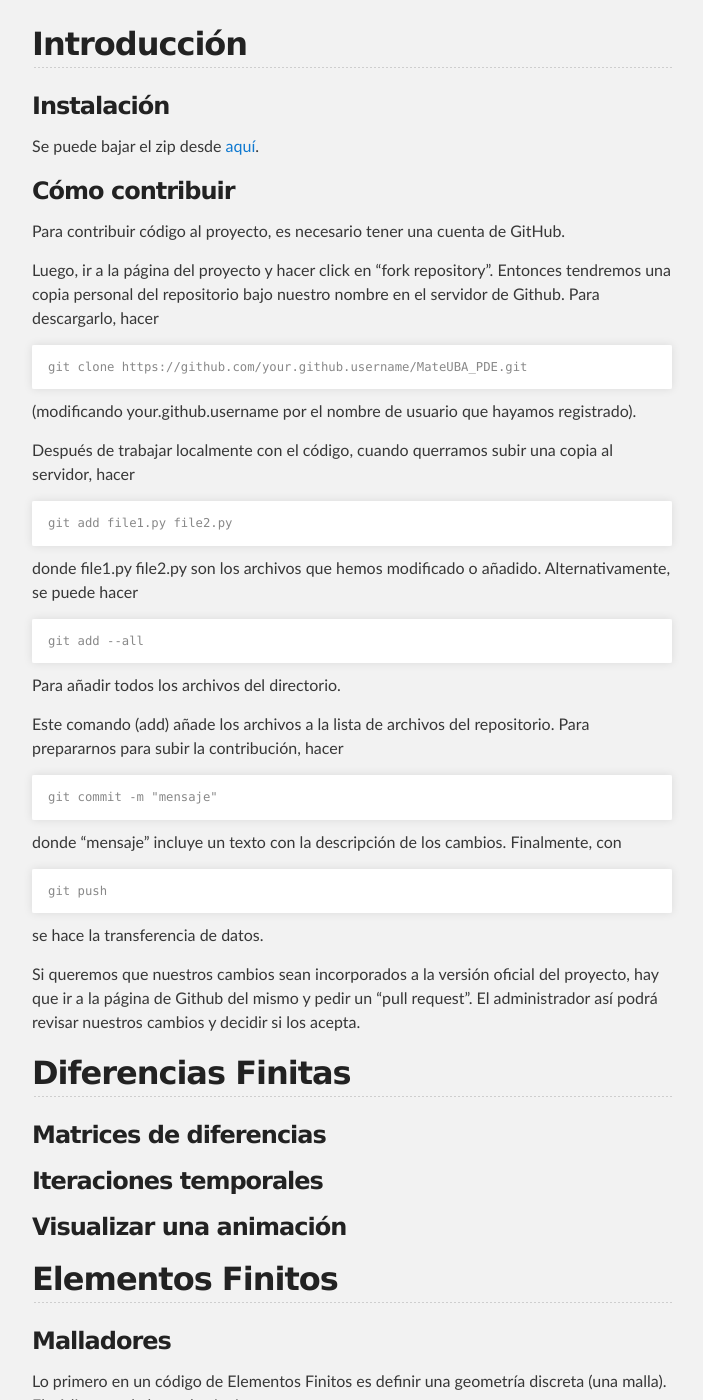
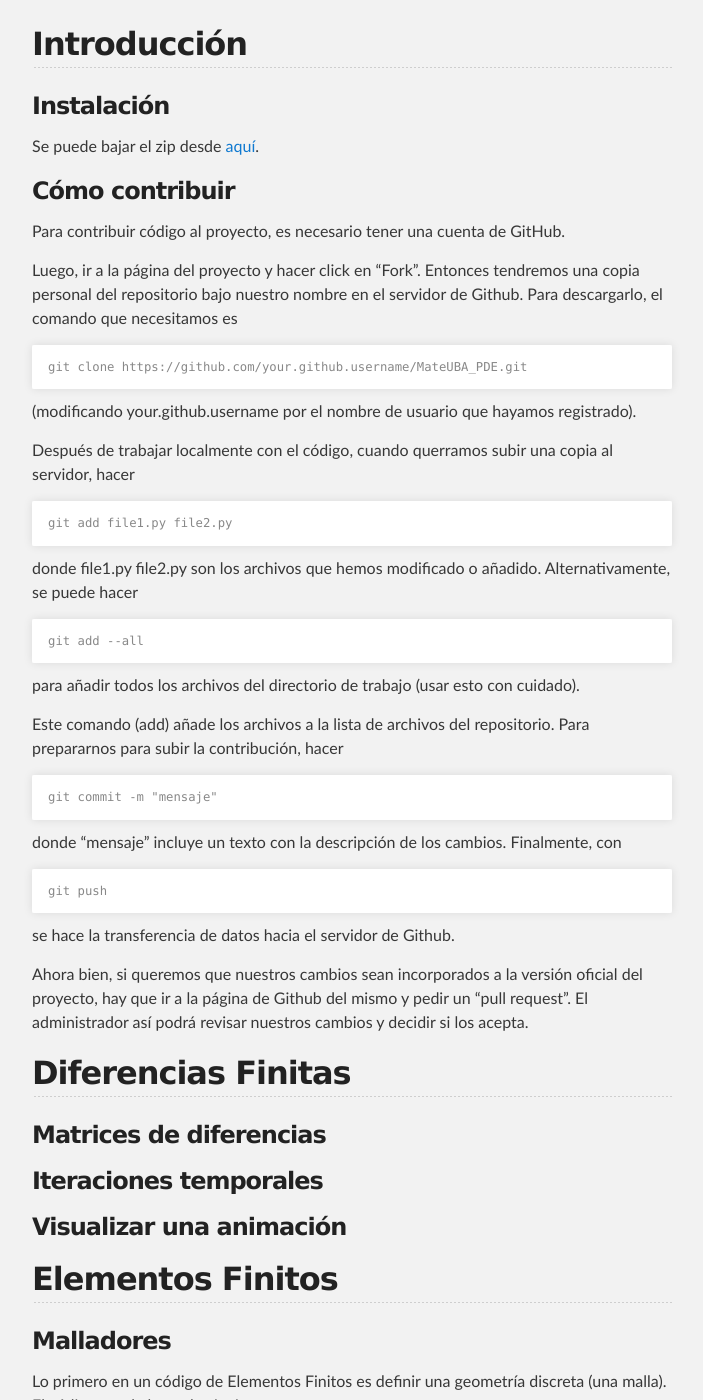
Before and after one commit to mascondosa/MateUBA_PDE, a Jekyll site: the page built from docs/index.md, in a window 1280 px wide and 1400 px high, scrolled down 384 px. Shown: the whole window, without its empty margins (288-991 px from the left). Built offline with Jekyll 4.4.1, drawn with Linux system fonts in a browser that asks for light colours; formulas are drawn with MathJax 3; our own code applies the rules of GitHub Pages for plain Markdown files.

Commit message:
git clone detalis

```diff
--- a/docs/index.md
+++ b/docs/index.md
@@ -12,9 +12,9 @@ Se puede bajar el zip desde [aquí](https://github.com/mascondosa/MateUBA_PDE/ar
 
 Para contribuir código al proyecto, es necesario tener una cuenta de GitHub.
 
-Luego, ir a la página del proyecto y hacer click en "fork repository". Entonces
+Luego, ir a la página del proyecto y hacer click en "Fork". Entonces
 tendremos una copia personal del repositorio bajo nuestro nombre en el servidor
-de Github. Para descargarlo, hacer
+de Github. Para descargarlo, el comando que necesitamos es
 
 {% highlight console %}
 git clone https://github.com/your.github.username/MateUBA_PDE.git
@@ -34,8 +34,7 @@ se puede hacer
 {% highlight console %}
 git add --all
 {% endhighlight %}
-
-Para añadir todos los archivos del directorio.
+para añadir todos los archivos del directorio de trabajo (usar esto con cuidado).
 
 Este comando (add) añade los archivos a la lista de archivos del repositorio. Para prepararnos para subir
 la contribución, hacer
@@ -43,16 +42,14 @@ la contribución, hacer
 {% highlight console %}
 git commit -m "mensaje"
 {% endhighlight %}
-
 donde "mensaje" incluye un texto con la descripción de los cambios. Finalmente, con
 
 {% highlight console %}
 git push
 {% endhighlight %}
+se hace la transferencia de datos hacia el servidor de Github.
 
-se hace la transferencia de datos.
-
-Si queremos que nuestros cambios sean incorporados a la versión oficial del proyecto, hay que ir a la
+Ahora bien, si queremos que nuestros cambios sean incorporados a la versión oficial del proyecto, hay que ir a la
 página de Github del mismo y pedir un "pull request". El administrador así podrá revisar nuestros cambios
 y decidir si los acepta.
 
```
